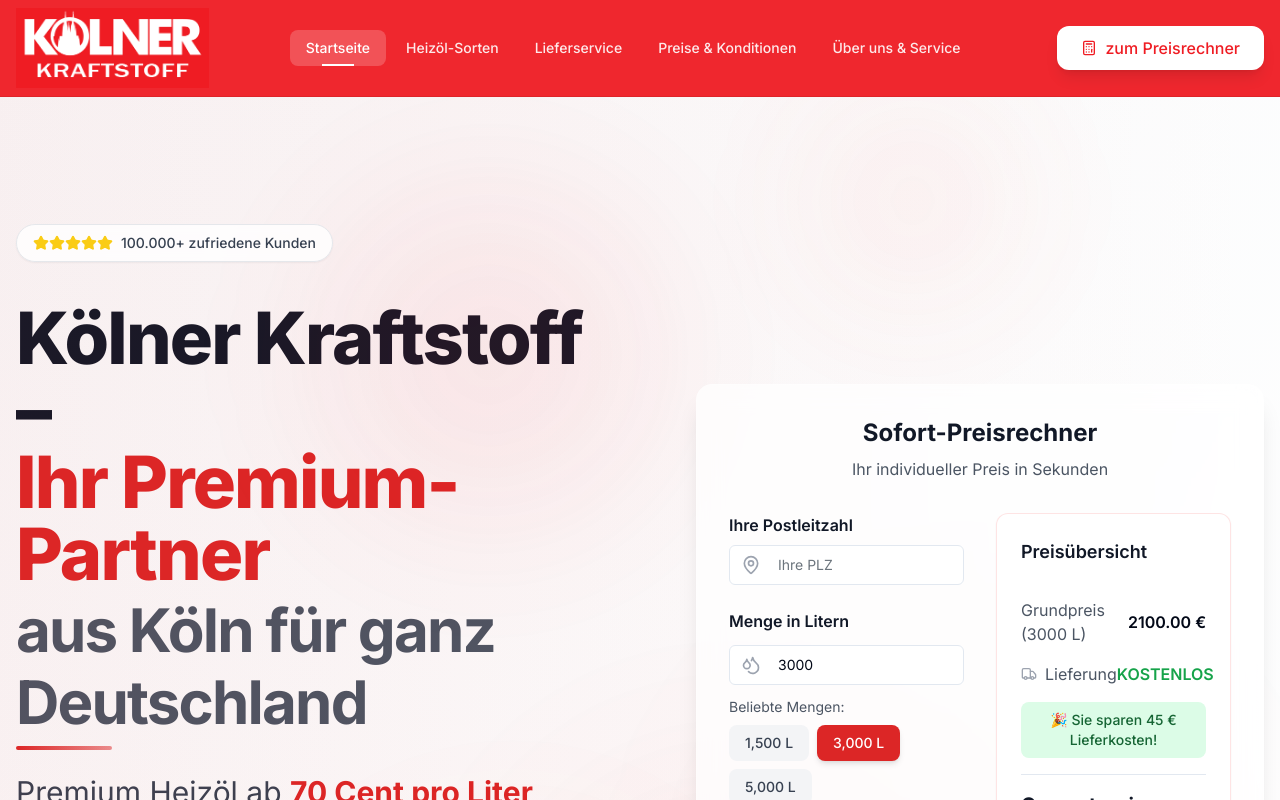
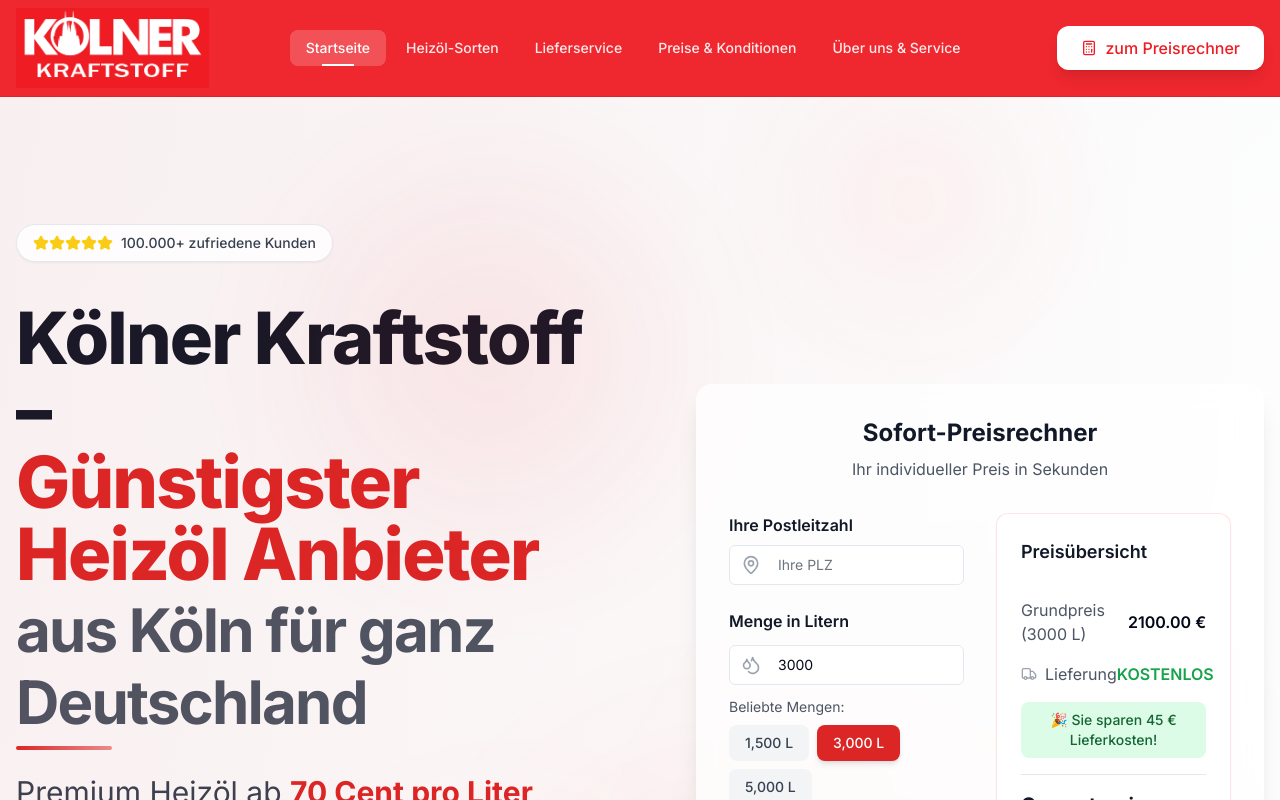
Before and after one commit to dvvvvv411/blueline-heizoel-98481, a React (Vite) app: page / in a window 1280 px wide. Shown: the top 800 px of the page. Built offline with nearby package versions, Linux system fonts and the light colour scheme.

Commit message:
Refactor: Update Hero Section Headline

```diff
--- a/src/components/HeroSection.tsx
+++ b/src/components/HeroSection.tsx
@@ -88,7 +88,7 @@ const HeroSection = () => {
                 <h1 className="text-5xl lg:text-6xl xl:text-7xl font-black text-gray-900 leading-[0.9] tracking-tight">
                   Kölner Kraftstoff –
                   <br />
-                  <span className="gradient-text">Ihr Premium-Partner</span>
+                  <span className="text-primary font-black">Günstigster Heizöl Anbieter</span>
                   <br />
                   <span className="text-4xl lg:text-5xl xl:text-6xl font-bold text-gray-600">aus Köln für ganz Deutschland</span>
                 </h1>
```
